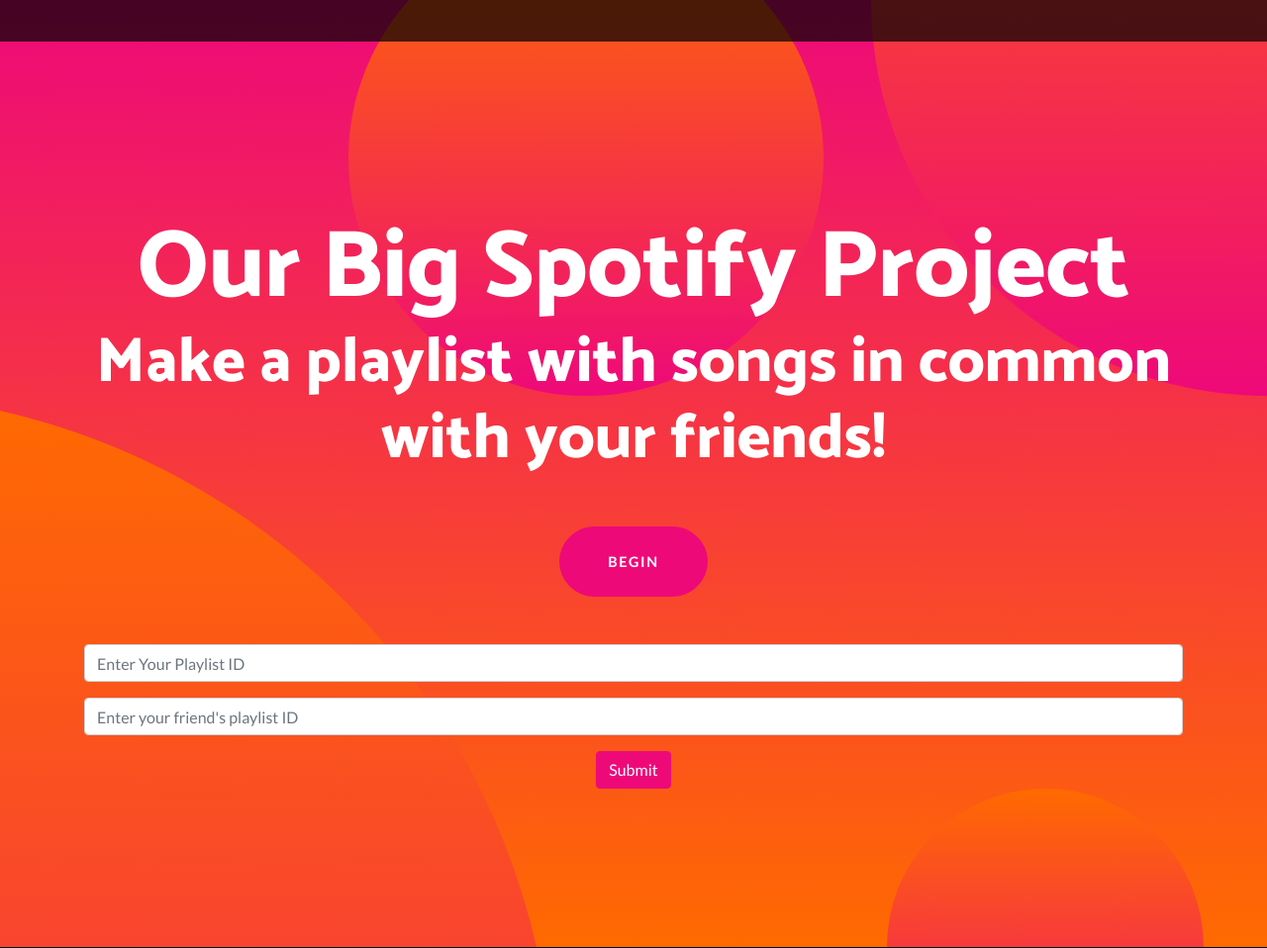
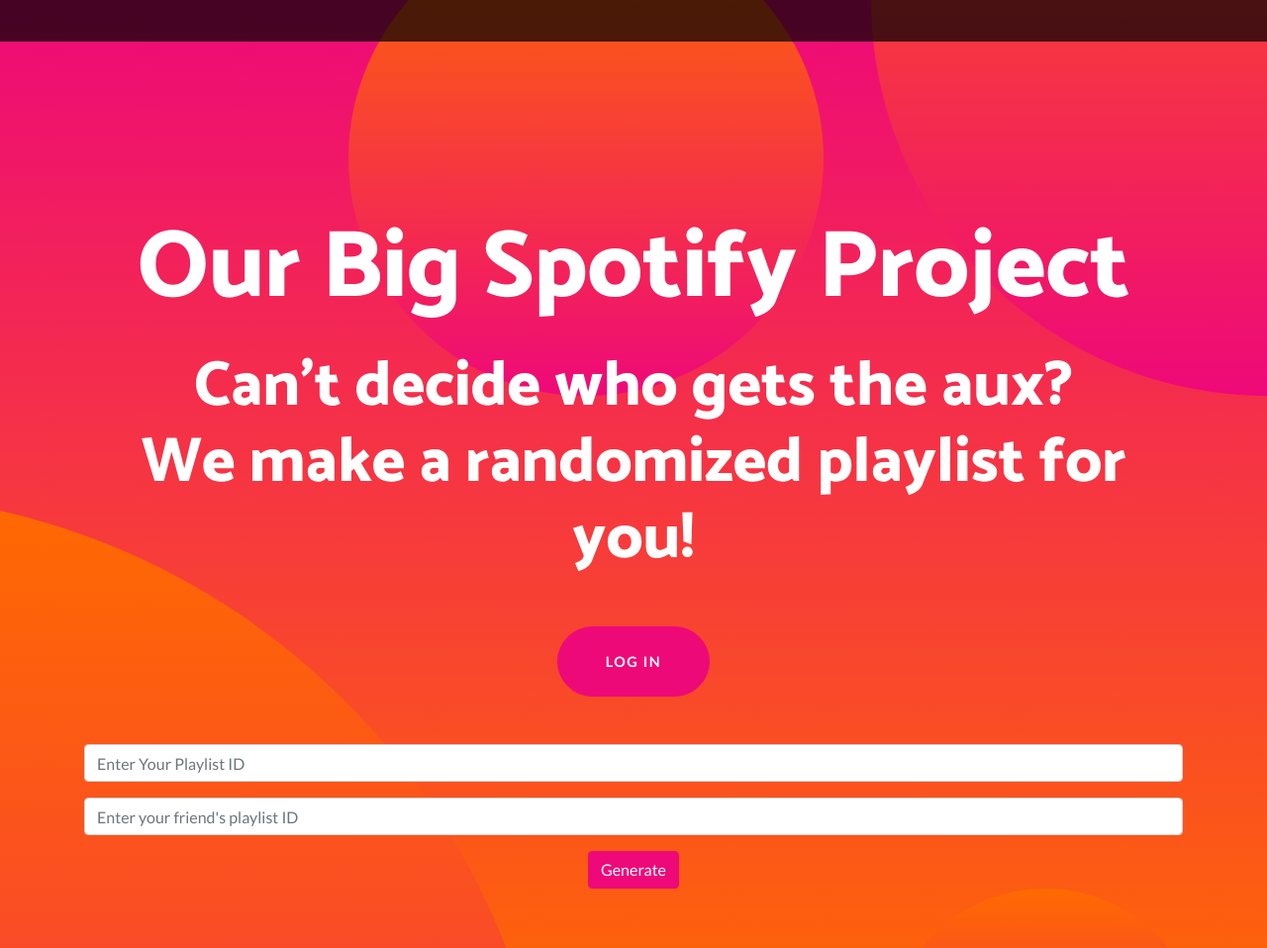
Before and after one commit to lorena-b/SuperList, a website: page client/index.html in a window 1280 px wide. Shown: the top 958 px of the page at 99% size. Drawn offline with nearby package versions, Linux system fonts and the light colour scheme.

Commit message:
changed wording

```diff
--- a/client/index.html
+++ b/client/index.html
@@ -46,9 +46,11 @@
     <div class="masthead-content">
       <div class="container">
         <h1 class="masthead-heading mb-0">Our Big Spotify Project</h1>
+        <br/>
+        <h2 class="masthead-subheading mb-0">Can't decide who gets the aux?</h2>
+        <h3 class="masthead-subheading mb-0">We make a randomized playlist for you!</h3>
 
-        <h2 class="masthead-subheading mb-0">Make a playlist with songs in common with your friends!</h2>
-        <a href="http://localhost:5000/spotify/login" class="btn btn-primary btn-xl rounded-pill mt-5">Begin</a>
+        <a href="http://localhost:5000/spotify/login" class="btn btn-primary btn-xl rounded-pill mt-5">Log In</a>
 
         <!-- Text Input -->
         <br/>
@@ -61,7 +63,7 @@
           <div class="form-group">
             <input name= "purl2" class="form-control" id="exampleInputPassword1" placeholder="Enter your friend's playlist ID">
           </div>
-          <button type="submit" class="btn btn-primary">Submit</button>
+          <button type="submit" class="btn btn-primary">Generate</button>
         </form>
 
       </div>
```
